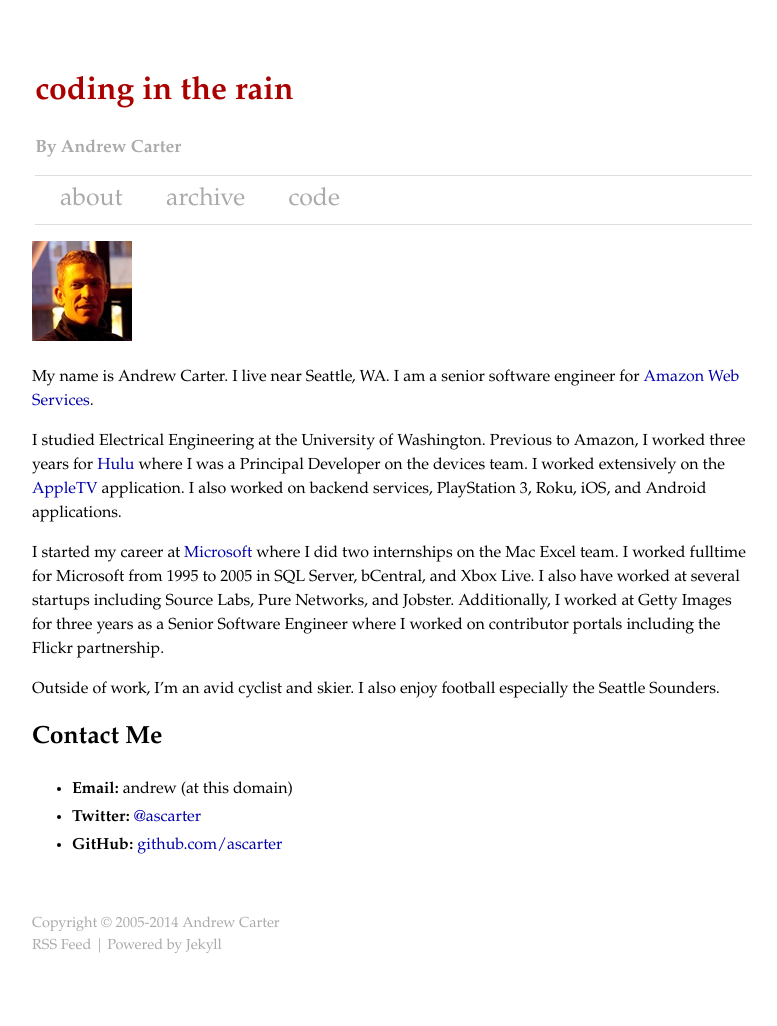
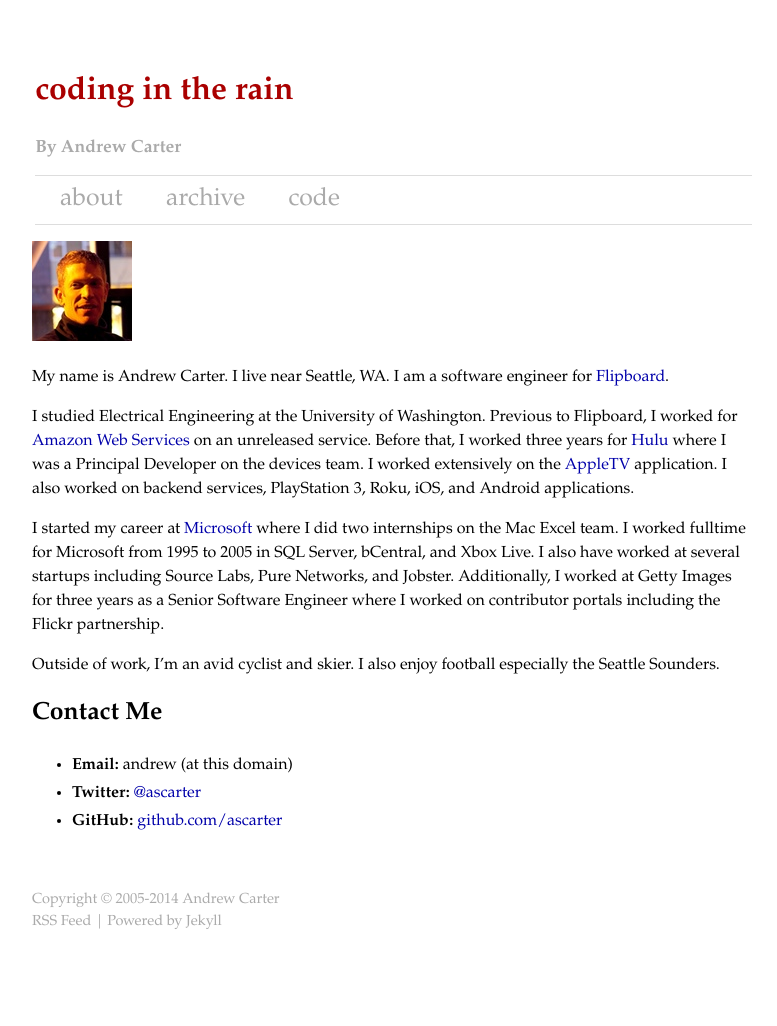
Before and after one commit to ascarter/ascarter.github.io, a Jekyll site: the page built from about.markdown, in a window 1280 px wide. Shown: the whole page, without its empty margins (248-1025 px from the left). Built offline with Jekyll 4.4.1, drawn with Linux system fonts in a browser that asks for light colours; Markdown is read by kramdown in place of the engine named in the settings; after the commit the page ends 1002 px from its top, so only the background shows below that.

Commit message:
Update about page for Flipboard

```diff
--- a/about.markdown
+++ b/about.markdown
@@ -5,9 +5,9 @@ title: about
 
 <span id="about-portrait"><img src="images/about-portrait.jpg" alt="Portrait of Andrew Carter" /></span>
 
-My name is Andrew Carter. I live near Seattle, WA. I am a senior software engineer for [Amazon Web Services][aws].
+My name is Andrew Carter. I live near Seattle, WA. I am a software engineer for [Flipboard].
 
-I studied Electrical Engineering at the University of Washington. Previous to Amazon, I worked three years for [Hulu] where I was a Principal Developer on the devices team. I  worked extensively on the [AppleTV][apple] application. I also worked on backend services, PlayStation 3, Roku, iOS, and Android applications.
+I studied Electrical Engineering at the University of Washington. Previous to Flipboard, I worked for [Amazon Web Services][aws] on an unreleased service. Before that, I worked three years for [Hulu] where I was a Principal Developer on the devices team. I worked extensively on the [AppleTV][apple] application. I also worked on backend services, PlayStation 3, Roku, iOS, and Android applications.
 
 I started my career at [Microsoft] where I did two internships on the Mac Excel team. I worked fulltime for Microsoft from 1995 to 2005 in SQL Server, bCentral, and Xbox Live. I also have worked at several startups including Source Labs, Pure Networks, and Jobster. Additionally, I worked at Getty Images for three years as a Senior Software Engineer where I worked on contributor portals including the Flickr partnership.
 
@@ -19,6 +19,7 @@ Outside of work, I'm an avid cyclist and skier. I also enjoy football especially
 * **Twitter:** [@ascarter][twitter]
 * **GitHub:** [github.com/ascarter][github]
 
+[flipboard]: http://flipboard.com/
 [aws]: http://aws.amazon.com
 [hulu]: http://www.hulu.com
 [apple]: http://www.apple.com
```
